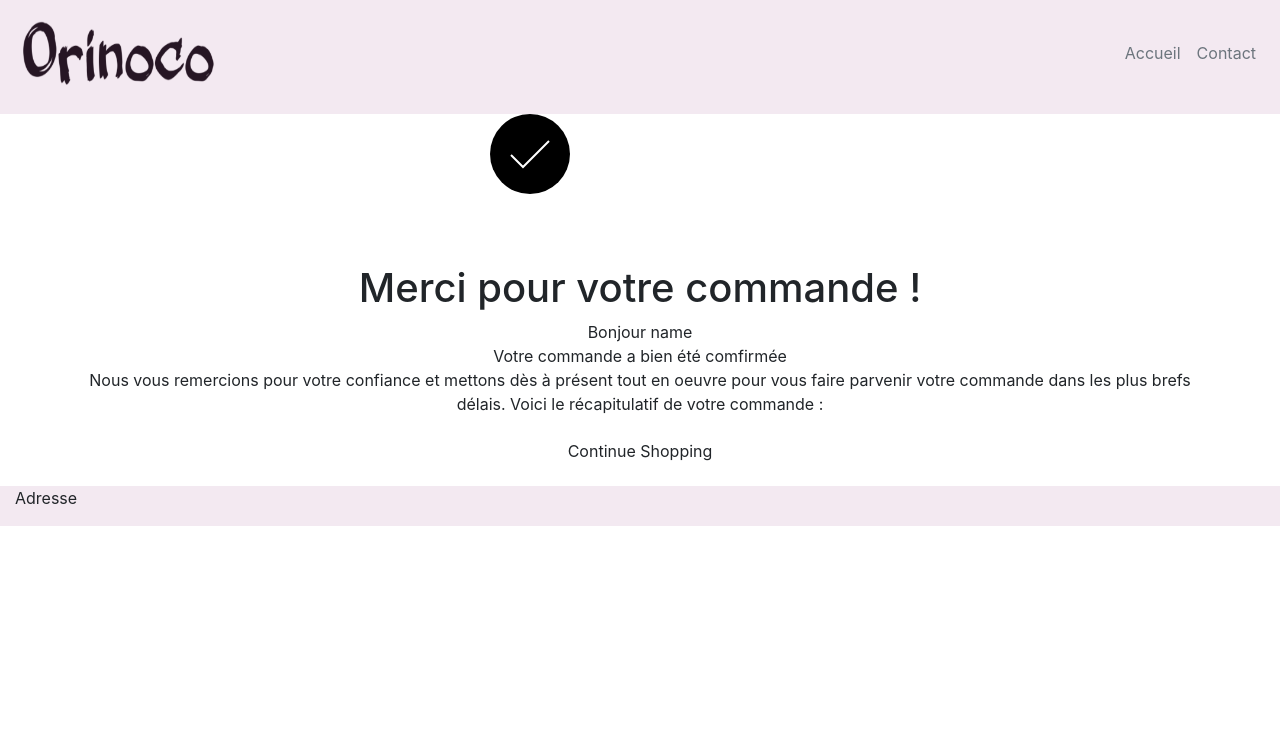
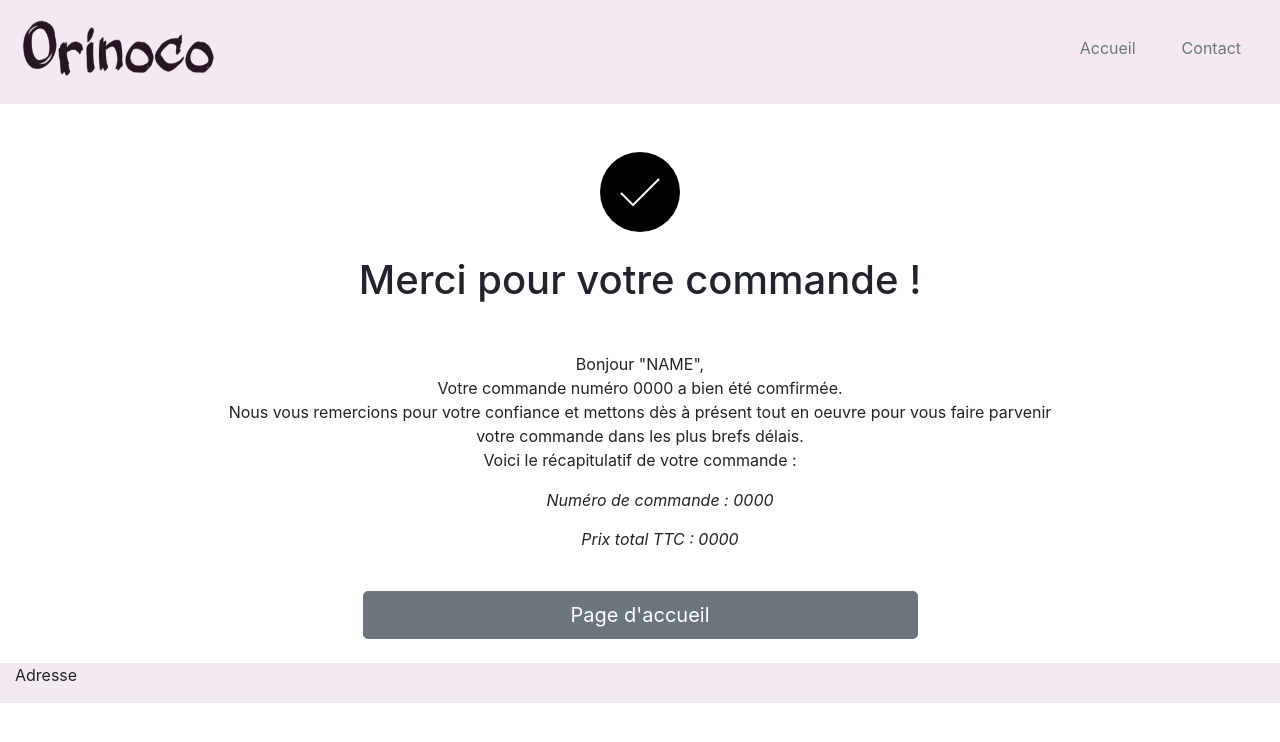
Before and after one commit to wala95/WalaZitoun_P5_25-02-2021, a plain HTML site: page Front_end/Confirmation.html in a window 1280 px wide. Drawn offline with nearby package versions, Linux system fonts and the light colour scheme; no server answers.

Commit message:
travailler sur le css

```diff
--- a/Front_end/Confirmation.html
+++ b/Front_end/Confirmation.html
@@ -18,7 +18,7 @@
         <div class="row ">
             <div class="col navbar navbar-expand-lg navbar-light d-flex flex-row bd-highlight mb-2">
                 <a class="navbar-brand " href="index.html">
-                    <img src="images/logo.png" alt="Site logo" id="logo">
+                    <img src="images/logo.png" alt="Site logo" id="logo1">
                 </a>
                 <button class="navbar-toggler " type="button" data-bs-toggle="collapse"
                     data-bs-target="#navbarToggleExternalContent" aria-controls="navbarToggleExternalContent"
@@ -42,29 +42,41 @@
 
     <main>
         <section class="thank-you padding-y-xxl text-center">
-            <div class="container max-width-adaptive-sm text-center">
-              <svg class="thank-you__icon margin-bottom-sm" aria-hidden="true"><g class="thank-you__icon-group"><circle  cx="40" cy="40" r="40"/><polyline points="21 41 33 53 59 27" fill="none" stroke="#fff" stroke-miterlimit="10" stroke-width="2"/></g></svg>
+            <div class="container max-width-adaptive-sm mt-5">
+                <svg id="check" class="mb-4">
+                    <g class="thank-you__icon-group  ">
+                        <circle cx="40" cy="40" r="40"/>
+                        <polyline points="21 41 33 53 59 27" fill="none" stroke="#fff" stroke-miterlimit="10"
+                            stroke-width="2" />
+                    </g>
+                </svg>
 
-              <div class="text-component">
-                <h1 class="text-xxxl">Merci pour votre commande !</h1>
-                <p class="color-contrast-medium">Bonjour name<br>
-                Votre commande a bien été comfirmée <br>
-                Nous vous remercions pour votre confiance et mettons dès à présent tout en oeuvre pour vous faire parvenir votre commande dans les plus brefs délais.
-                Voici le récapitulatif de votre commande :
-                </p>
+                <div class="text-component ">
+                    <h1 class="text-xxxl mb-5">Merci pour votre commande !</h1>
+                    <p class="color-contrast-medium w-75 mx-auto">Bonjour "NAME", <br>
+                        Votre commande numéro 0000 a bien été comfirmée. <br>
+                        Nous vous remercions pour votre confiance et mettons dès à présent tout en oeuvre pour vous
+                        faire parvenir votre commande dans les plus brefs délais.<br>
+                        Voici le récapitulatif de votre commande :
+                    </p>
+                    <ul class="text-sm flex flex-column gap-xxs">
+                        <li class="flex justify-between"><i>Numéro de commande : 0000</i></li>
+                        <li class="flex justify-between"><i>Prix total TTC : 0000</i></li>
+                    </ul>
 
-                  <p class="flex flex-wrap flex-column flex-row@xs gap-xxs justify-center">
-                    <a class="btn btn--subtle" href="#0">Continue Shopping</a>
-                  </p>
-              </div>
+                    <a href="index.html"><button type="button"
+                        class="btn btn-secondary btn-lg w-50 clearfix m-4">Page d'accueil</button>
+                    </a>
+
+                </div>
             </div>
-          </section>
+        </section>
 
     </main>
 
 
 
-    <footer class="container-fluid " >
+    <footer class="container-fluid ">
         <div class="row">
             <div class="col ">
                 <p>Adresse</p>
--- a/Front_end/panier.js
+++ b/Front_end/panier.js
@@ -5,6 +5,7 @@ function creatSection(urlImage, nom, Color, quantity, price, ){
 
     let newImage = document.createElement('img');
     newImage.src = urlImage;
+    newImage.id = "photoProduit";
     let newDiv1 = document.createElement('div');
     newDiv1.classList.add("col-3", "mx-auto");
     newDiv1.appendChild(newImage);
--- a/Front_end/style.css
+++ b/Front_end/style.css
@@ -10,9 +10,19 @@
 .link:hover {
   color: black;
 }
+ul {
+  list-style:none;
+  }
+  li {
+  margin:15px;
+  }
+  #logo1 {
+    width:  200px;
+    height: 70px;
+  }
 #logo {
-  width:  200px;
-  height: 80px;
+  width:  100%;
+  height: auto;
 }
 nav, footer {
   background-color: #f3e9f1;
@@ -26,17 +36,13 @@ nav, footer {
   color: #ba45a3;
 }
 #sommaire {
-  background-color: rgb(245, 243, 243);
+  border-right: 8px silver double;
 }
 article {
   padding-top: 25px;
 }
 
-img {
-  height: 150px;
-  width: 250px;
-}
-/* @media screen and (min-width: 1400px) {
+@media screen and (min-width: 1400px) {
   img {
     height: 275px;
   }
@@ -60,7 +66,7 @@ img {
   img {
     height: 340px;
   }
-}  */
+}
 
 
 
@@ -71,3 +77,13 @@ img {
     margin: auto;
   }
 }
+
+#photoProduit {
+  height: 150px;
+  width: 250px;
+}
+
+#check {
+  width: 80px;
+  height: 80px;
+}
```
Also changed, not shown: Front_end/fiche_produit.html (+4 -4 lines), Front_end/formulaire.html (+13 -8 lines), Front_end/index.html (+1 -1 lines), Front_end/panier.html (+4 -9 lines).
